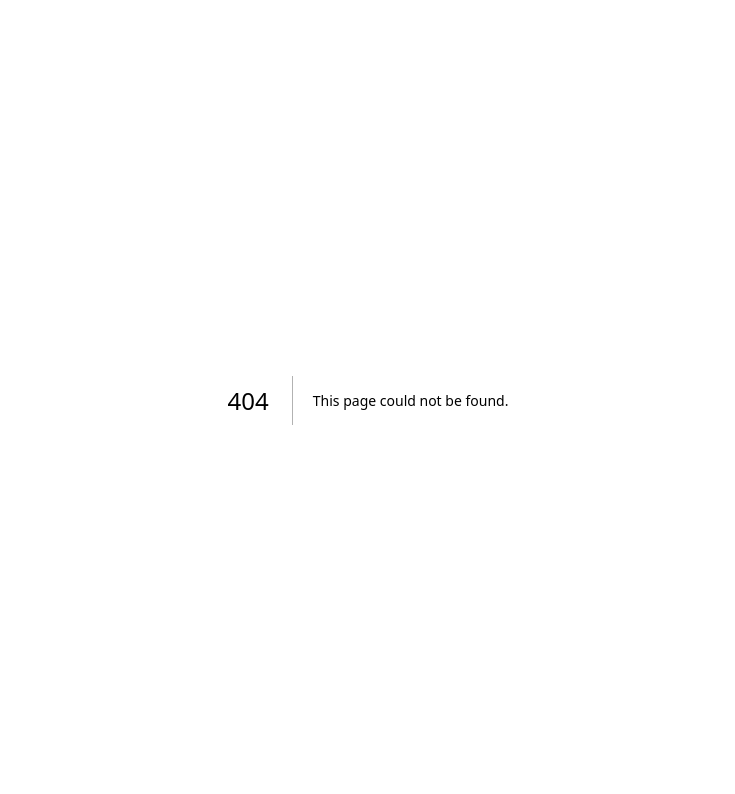
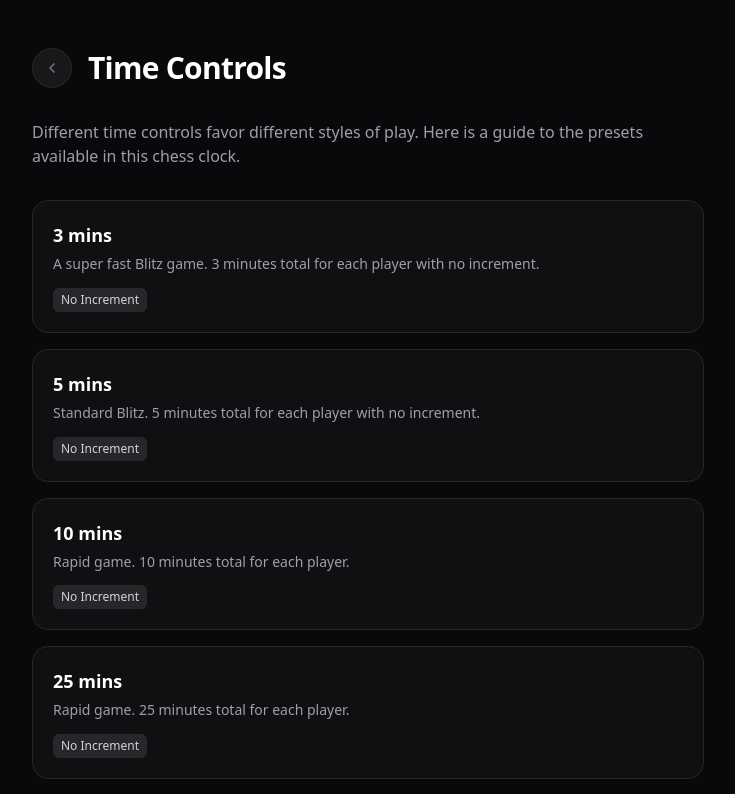
Before and after one commit to LeightonGuang/Score-Keep, a Next.js app: page /chess-clock/info in a window 1280 px wide. Before the commit this address had no page. Shown: the top 794 px of the page, without its empty margins (272-1007 px from the left). Built offline with nearby package versions, Linux system fonts and the light colour scheme.

Commit message:
feat: add information page explaining each time control presets

```diff
--- a/app/chess-clock/components/SetupOverlay.tsx
+++ b/app/chess-clock/components/SetupOverlay.tsx
@@ -205,7 +205,24 @@ export const SetupOverlay: React.FC = () => {
             CHESS CLOCK
           </h1>
 
-          <div className="w-10 shrink-0 landscape:hidden" />
+          <Link
+            href="/chess-clock/info"
+            className="flex h-10 w-10 shrink-0 items-center justify-center rounded-full border border-zinc-800 bg-zinc-900 text-zinc-500 transition-all hover:bg-zinc-800 hover:text-white active:scale-90 landscape:hidden"
+          >
+            <svg
+              viewBox="0 0 24 24"
+              fill="none"
+              stroke="currentColor"
+              strokeWidth="2.5"
+              strokeLinecap="round"
+              strokeLinejoin="round"
+              className="h-4 w-4"
+            >
+              <circle cx="12" cy="12" r="10" />
+              <path d="M12 16v-4" />
+              <path d="M12 8h.01" />
+            </svg>
+          </Link>
         </div>
 
         {/* Style Selector */}
--- /dev/null
+++ b/app/chess-clock/info/page.tsx
@@ -0,0 +1,275 @@
+"use client";
+
+import Link from "next/link";
+
+interface TimeControlStage {
+  moveNumber: number;
+  minutesToAdd: number;
+}
+
+const PRESETS: {
+  label: string;
+  h: number;
+  m: number;
+  s: number;
+  inc: number;
+  mode?: "increment" | "delay";
+  stages?: TimeControlStage[];
+  description?: string;
+}[] = [
+  {
+    label: "3 mins",
+    h: 0,
+    m: 3,
+    s: 0,
+    inc: 0,
+    description:
+      "A super fast Blitz game. 3 minutes total for each player with no increment.",
+  },
+  {
+    label: "5 mins",
+    h: 0,
+    m: 5,
+    s: 0,
+    inc: 0,
+    description:
+      "Standard Blitz. 5 minutes total for each player with no increment.",
+  },
+  {
+    label: "10 mins",
+    h: 0,
+    m: 10,
+    s: 0,
+    inc: 0,
+    description: "Rapid game. 10 minutes total for each player.",
+  },
+  {
+    label: "25 mins",
+    h: 0,
+    m: 25,
+    s: 0,
+    inc: 0,
+    description: "Rapid game. 25 minutes total for each player.",
+  },
+  {
+    label: "30 mins",
+    h: 0,
+    m: 30,
+    s: 0,
+    inc: 0,
+    description: "Classical/Rapid boundary. 30 minutes total for each player.",
+  },
+  {
+    label: "60 mins",
+    h: 1,
+    m: 0,
+    s: 0,
+    inc: 0,
+    description: "Standard game. 1 hour total for each player.",
+  },
+  {
+    label: "1 min + 1 sec/move",
+    h: 0,
+    m: 1,
+    s: 0,
+    inc: 1,
+    mode: "increment",
+    description:
+      "Bullet chess. 1 minute start time with 1 second added after every move.",
+  },
+  {
+    label: "3 mins + 2 sec/move",
+    h: 0,
+    m: 3,
+    s: 0,
+    inc: 2,
+    mode: "increment",
+    description:
+      "Popular Blitz format. 3 minutes start time with 2 seconds added per move.",
+  },
+  {
+    label: "5 mins + 3 sec/move",
+    h: 0,
+    m: 5,
+    s: 0,
+    inc: 3,
+    mode: "increment",
+    description:
+      "Blitz with increment. 5 minutes start time with 3 seconds added per move.",
+  },
+  {
+    label: "10 mins + 5 sec/move",
+    h: 0,
+    m: 10,
+    s: 0,
+    inc: 5,
+    mode: "increment",
+    description:
+      "Rapid with increment. 10 minutes start time with 5 seconds added per move.",
+  },
+  {
+    label: "15 mins + 10 sec/move",
+    h: 0,
+    m: 15,
+    s: 0,
+    inc: 10,
+    mode: "increment",
+    description: "Rapid. 15 minutes start time with 10 seconds added per move.",
+  },
+  {
+    label: "25 mins + 10 sec/move",
+    h: 0,
+    m: 25,
+    s: 0,
+    inc: 10,
+    mode: "increment",
+    description: "Rapid. 25 minutes start time with 10 seconds added per move.",
+  },
+  {
+    label: "60 mins + 5 sec/move",
+    h: 1,
+    m: 0,
+    s: 0,
+    inc: 5,
+    mode: "increment",
+    description:
+      "Standard with small increment. 60 minutes start time with 5 seconds added per move.",
+  },
+  {
+    label: "90 mins + 30 sec/move",
+    h: 1,
+    m: 30,
+    s: 0,
+    inc: 30,
+    mode: "increment",
+    description:
+      "Classical. 90 minutes start time with 30 seconds added per move.",
+  },
+  {
+    label: "5 mins, 2s delay",
+    h: 0,
+    m: 5,
+    s: 0,
+    inc: 2,
+    mode: "delay",
+    description:
+      "Blitz with delay. 5 minutes start time. The clock waits 2 seconds before counting down on each move (US Delay style).",
+  },
+  {
+    label: "10 mins, 5s delay",
+    h: 0,
+    m: 10,
+    s: 0,
+    inc: 5,
+    mode: "delay",
+    description:
+      "Rapid with delay. 10 minutes start time. 5 seconds delay per move.",
+  },
+  {
+    label: "25 mins, 5s delay",
+    h: 0,
+    m: 25,
+    s: 0,
+    inc: 5,
+    mode: "delay",
+    description:
+      "Rapid with delay. 25 minutes start time. 5 seconds delay per move.",
+  },
+  {
+    label: "60 mins, 10s delay",
+    h: 1,
+    m: 0,
+    s: 0,
+    inc: 10,
+    mode: "delay",
+    description:
+      "Standard with delay. 60 minutes start time. 10 seconds delay per move.",
+  },
+  {
+    label: "90+30 mins after 40 moves + 30s/move",
+    h: 1,
+    m: 30,
+    s: 0,
+    inc: 30,
+    mode: "increment",
+    stages: [{ moveNumber: 40, minutesToAdd: 30 }],
+    description:
+      "FIDE Standard (approx). 90 minutes for the first 40 moves, then 30 minutes added to the clock. Plus 30 seconds added per move from move 1.",
+  },
+  {
+    label: "100+50 mins after 40 moves + 30s/move",
+    h: 1,
+    m: 40,
+    s: 0,
+    inc: 30,
+    mode: "increment",
+    stages: [{ moveNumber: 40, minutesToAdd: 50 }],
+    description:
+      "Classical Championship style. 100 minutes for the first 40 moves, then 50 minutes added. 30 seconds increment per move.",
+  },
+];
+
+export default function InfoPage() {
+  return (
+    <div className="min-h-screen bg-zinc-950 p-6 text-white md:p-12">
+      <div className="mx-auto max-w-2xl space-y-8">
+        <header className="flex items-center gap-4">
+          <Link
+            href="/chess-clock" // Assumes the chess clock is at this route or modify to fit the route structure.
+            // Since the setup overlay is a component, likely the user wants to go back to the page that renders SetupOverlay.
+            // Based on file path app/chess-clock/page.tsx, the route is /chess-clock
+            className="flex h-10 w-10 shrink-0 items-center justify-center rounded-full border border-zinc-800 bg-zinc-900 text-zinc-500 transition-all hover:bg-zinc-800 hover:text-white active:scale-90"
+          >
+            <svg
+              viewBox="0 0 24 24"
+              fill="none"
+              stroke="currentColor"
+              strokeWidth="2.5"
+              strokeLinecap="round"
+              strokeLinejoin="round"
+              className="h-4 w-4"
+            >
+              <path d="m15 18-6-6 6-6" />
+            </svg>
+          </Link>
+          <h1 className="text-3xl font-black tracking-tight">Time Controls</h1>
+        </header>
+
+        <p className="text-zinc-400">
+          Different time controls favor different styles of play. Here is a
+          guide to the presets available in this chess clock.
+        </p>
+
+        <div className="space-y-4">
+          {PRESETS.map((preset, i) => (
+            <div
+              key={i}
+              className="rounded-2xl border border-zinc-800 bg-zinc-900/50 p-5 transition-all hover:border-zinc-700 hover:bg-zinc-900"
+            >
+              <h3 className="mb-1 text-lg font-bold text-white">
+                {preset.label}
+              </h3>
+              <p className="text-sm leading-relaxed text-zinc-400">
+                {preset.description}
+              </p>
+              <div className="mt-3 flex gap-2">
+                <span className="inline-flex items-center rounded-md bg-zinc-800 px-2 py-1 text-xs font-medium text-zinc-300 ring-1 ring-zinc-700/10 ring-inset">
+                  {preset.mode === "delay"
+                    ? "Delay"
+                    : preset.inc > 0
+                      ? "Increment"
+                      : "No Increment"}
+                </span>
+                {preset.stages && preset.stages.length > 0 && (
+                  <span className="inline-flex items-center rounded-md bg-indigo-900/30 px-2 py-1 text-xs font-medium text-indigo-400 ring-1 ring-indigo-500/20 ring-inset">
+                    Multi-Stage
+                  </span>
+                )}
+              </div>
+            </div>
+          ))}
+        </div>
+      </div>
+    </div>
+  );
+}
```
